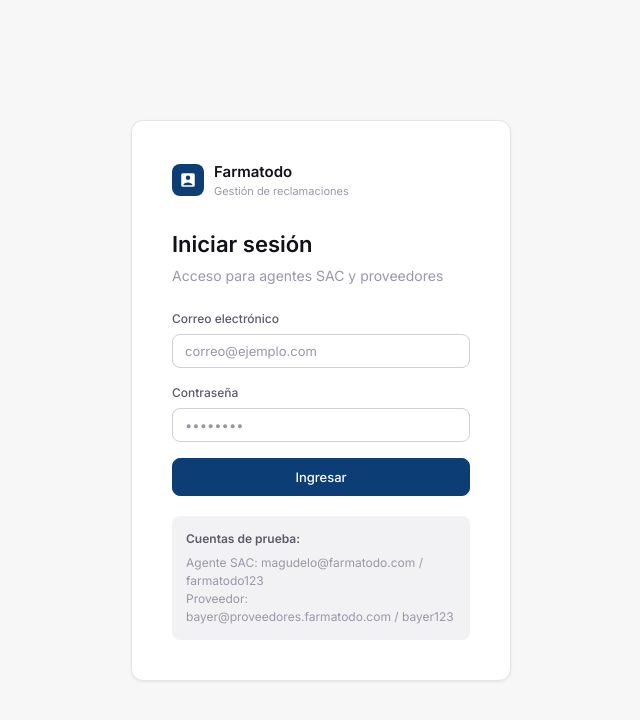
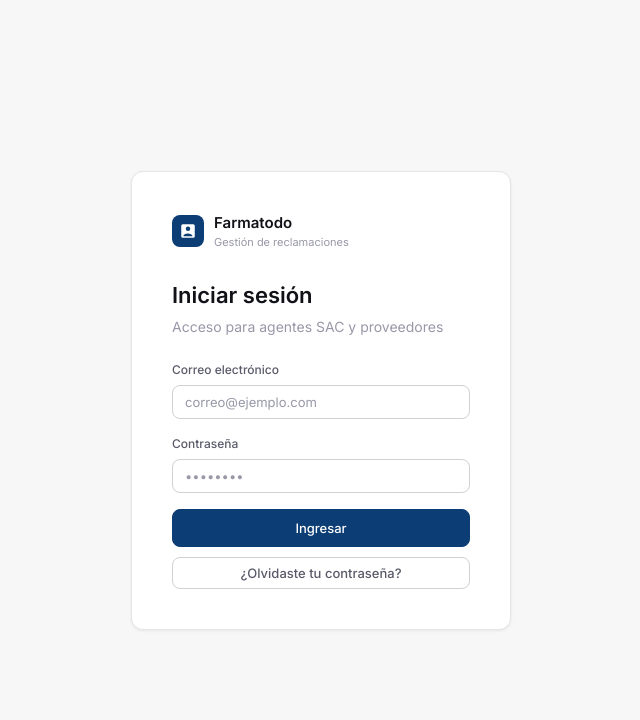
Before and after one commit to alvarovasquez-blip/farmatodo-reclamaciones, a React (Vite) app in the folder frontend/: page / in a window 1280 px wide. Shown: the top 720 px of the page, without its empty margins (319-959 px from the left). Built offline with nearby package versions, Linux system fonts and the light colour scheme.

Commit message:
Update Login.jsx

```diff
--- a/frontend/src/Login.jsx
+++ b/frontend/src/Login.jsx
@@ -1,6 +1,8 @@
 import { useState } from 'react';
 import { api } from './api';
 import { useAuth } from './AuthContext';
+import ForgotPassword from './ForgotPassword';
+import ResetPassword from './ResetPassword';
 
 export default function Login() {
   const { login } = useAuth();
@@ -8,6 +10,10 @@
   const [password, setPassword] = useState('');
   const [error, setError] = useState('');
   const [loading, setLoading] = useState(false);
+  const [view, setView] = useState(() => {
+    const params = new URLSearchParams(window.location.search);
+    return params.get('token') ? 'reset' : 'login';
+  });
 
   async function handleSubmit(e) {
     e.preventDefault();
@@ -16,12 +22,15 @@
     try {
       const data = await api.login(email, password);
       login(data.token, data.user);
-    } catch (err) {
+    } catch(err) {
       setError(err.message);
     } finally {
       setLoading(false);
     }
   }
+
+  if (view === 'forgot') return <ForgotPassword onBack={() => setView('login')}/>;
+  if (view === 'reset') return <ResetPassword onSuccess={() => setView('login')}/>;
 
   return (
     <div className="login-page">
@@ -41,21 +50,26 @@
         <form onSubmit={handleSubmit}>
           <div className="form-group">
             <label className="form-label">Correo electrónico</label>
-            <input className="form-control" type="email" value={email} onChange={e => setEmail(e.target.value)} placeholder="correo@ejemplo.com" required/>
+            <input className="form-control" type="email" value={email}
+              onChange={e => setEmail(e.target.value)}
+              placeholder="correo@ejemplo.com" required/>
           </div>
           <div className="form-group">
             <label className="form-label">Contraseña</label>
-            <input className="form-control" type="password" value={password} onChange={e => setPassword(e.target.value)} placeholder="••••••••" required/>
+            <input className="form-control" type="password" value={password}
+              onChange={e => setPassword(e.target.value)}
+              placeholder="••••••••" required/>
           </div>
-          <button className="btn btn-primary" type="submit" disabled={loading} style={{ width: '100%', justifyContent: 'center', padding: '10px' }}>
+          <button className="btn btn-primary" type="submit" disabled={loading}
+            style={{ width: '100%', justifyContent: 'center', padding: '10px' }}>
             {loading ? 'Ingresando…' : 'Ingresar'}
           </button>
         </form>
-        <div style={{ marginTop: 20, padding: 14, background: 'var(--surface2)', borderRadius: 'var(--radius)', fontSize: 12, color: 'var(--text3)' }}>
-          <strong style={{ display: 'block', marginBottom: 6, color: 'var(--text2)' }}>Cuentas de prueba:</strong>
-          Agente SAC: magudelo@farmatodo.com / farmatodo123<br/>
-          Proveedor: bayer@proveedores.farmatodo.com / bayer123
-        </div>
+        <button className="btn btn-secondary"
+          style={{ width: '100%', justifyContent: 'center', marginTop: 10 }}
+          onClick={() => setView('forgot')}>
+          ¿Olvidaste tu contraseña?
+        </button>
       </div>
     </div>
   );
```
